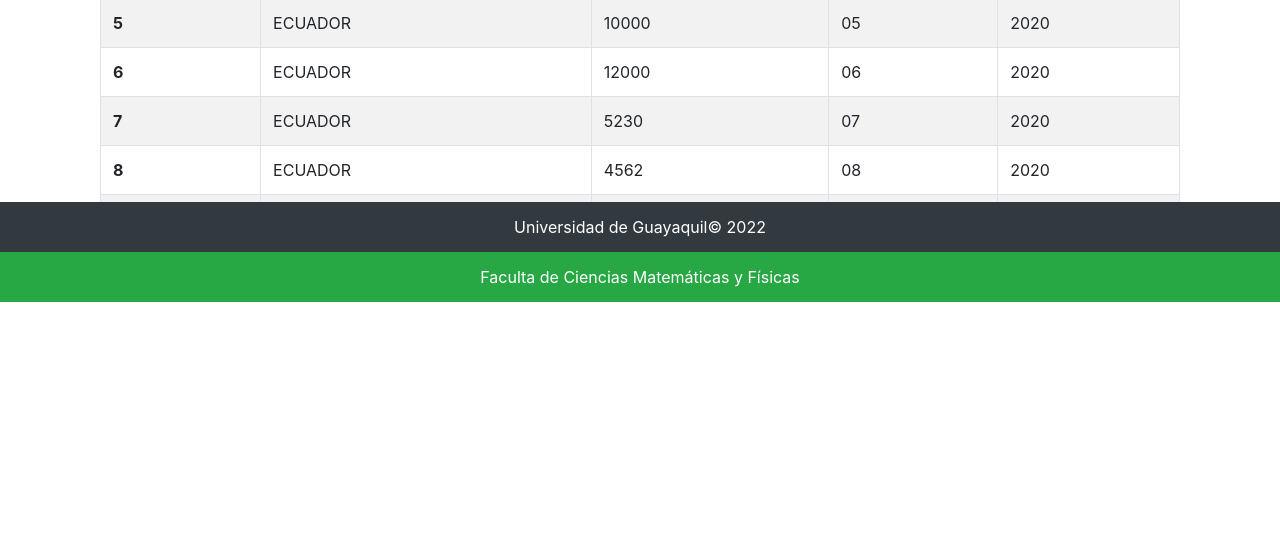
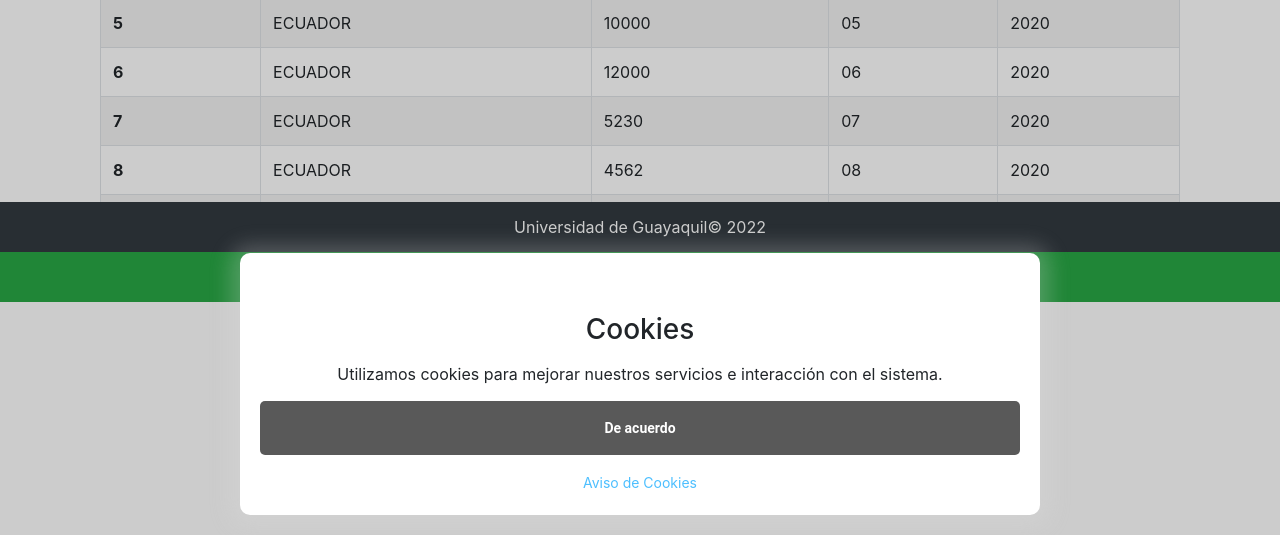
Before and after one commit to kgalarza95/proyecto_ug_php, a PHP site: page / in a window 1280 px wide. Shown: the part 2065-2600 px from the top of the page. Run offline with PHP 8.4, Linux system fonts and the light colour scheme; data comes from the database, SQL or seed files in the repository; data that the repository does not hold is empty; some libraries are stand-ins or nearby versions.

Commit message:
proceso final del proyectto, se agregan cookies

```diff
--- a/vista/index.php
+++ b/vista/index.php
@@ -2,7 +2,19 @@
 include("../config/conexion.php");
 $sql = "SELECT p.NOMBRE, pe.* FROM bd_php_p2.petroleo_p3 pe join bd_php_p2.pais p on p.id = pe.id_pais; ";
 
+
+// Si han aceptado la política
+if (isset($_REQUEST['politica-cookies'])) {
+   // Calculamos la caducidad, en este caso un año
+   $caducidad = time() + (60 * 60 * 24 * 365);
+   // Crea una cookie con la caducidad
+   setcookie('politica', 'true', $caducidad);
+}
+
+setcookie('politica', 'true', time() - 36000);
+
 ?>
+
 <!DOCTYPE html>
 <html lang="en" dir="ltr">
 
@@ -27,6 +39,86 @@ $sql = "SELECT p.NOMBRE, pe.* FROM bd_php_p2.petroleo_p3 pe join bd_php_p2.pais
       .table-wrapper-scroll-y {
          display: block;
       }
+
+      .aviso-cookies {
+         display: none;
+         background: #fff;
+         padding: 20px;
+         width: calc(100% - 40px);
+         max-width: 800px;
+         line-height: 150%;
+         border-radius: 10px;
+         position: fixed;
+         bottom: 20px;
+         left: 0;
+         right: 0;
+         margin: auto;
+         z-index: 100;
+         padding-top: 60px;
+         box-shadow: 0px 2px 20px 10px rgba(222, 222, 222, .25);
+         text-align: center;
+      }
+
+      .aviso-cookies.activo {
+         display: block;
+      }
+
+      .aviso-cookies .galleta {
+         max-width: 100px;
+         position: absolute;
+         top: -50px;
+         left: calc(50% - 50px);
+      }
+
+      .aviso-cookies .titulo,
+      .aviso-cookies .parrafo {
+         margin-bottom: 15px;
+      }
+
+      .aviso-cookies .boton {
+         width: 100%;
+         background: #595959;
+         border: none;
+         color: #fff;
+         font-family: 'Roboto', sans-serif;
+         text-align: center;
+         padding: 15px 20px;
+         font-weight: 700;
+         cursor: pointer;
+         transition: .3s ease all;
+         border-radius: 5px;
+         margin-bottom: 15px;
+         font-size: 14px;
+      }
+
+      .aviso-cookies .boton:hover {
+         background: #000;
+      }
+
+      .aviso-cookies .enlace {
+         color: #4DBFFF;
+         text-decoration: none;
+         font-size: 14px;
+      }
+
+      .aviso-cookies .enlace:hover {
+         text-decoration: underline;
+      }
+
+      .fondo-aviso-cookies {
+         display: none;
+         background: rgba(0, 0, 0, .20);
+         position: fixed;
+         z-index: 99;
+         width: 100vw;
+         height: 100vh;
+         top: 0;
+         left: 0;
+      }
+
+      .fondo-aviso-cookies.activo {
+         display: block;
+      }
    </style>
 </head>
 
@@ -34,6 +126,8 @@ $sql = "SELECT p.NOMBRE, pe.* FROM bd_php_p2.petroleo_p3 pe join bd_php_p2.pais
 <body>
    <?php include_once "../generales/nav_bar.php" ?>
    <div class="container">
+
+
       <!-- <main role="main" class="col-md-9 ml-sm-auto col-lg-10 px-md-4"> -->
       <main role="main" class="col-sm-12">
          <div class="d-flex justify-content-between flex-wrap flex-md-nowrap align-items-center pt-3 pb-2 mb-3 border-bottom">
@@ -94,12 +188,17 @@ $sql = "SELECT p.NOMBRE, pe.* FROM bd_php_p2.petroleo_p3 pe join bd_php_p2.pais
                </div>
             </div>
          </article>
-
-
       </main>
 
    </div>
 
+   <div class="aviso-cookies" id="aviso-cookies">
+      <h3 class="titulo">Cookies</h3>
+      <p class="parrafo">Utilizamos cookies para mejorar nuestros servicios e interacción con el sistema.</p>
+      <button class="boton" id="btn-aceptar-cookies">De acuerdo</button>
+      <a class="enlace" href="aviso_cookies.php" target="_blank">Aviso de Cookies</a>
+   </div>
+   <div class="fondo-aviso-cookies" id="fondo-aviso-cookies"></div>
 
 
    <!-- <script src="https://cdn.jsdelivr.net/npm/jquery@3.5.1/dist/jquery.slim.min.js" integrity="sha384-DfXdz2htPH0lsSSs5nCTpuj/zy4C+OGpamoFVy38MVBnE+IbbVYUew+OrCXaRkfj" crossorigin="anonymous"></script>
@@ -115,6 +214,63 @@ $sql = "SELECT p.NOMBRE, pe.* FROM bd_php_p2.petroleo_p3 pe join bd_php_p2.pais
 
    <?php include_once "../generales/footer.php"; ?>
    <?php include_once "../generales/scripts.php"; ?>
+
+
+   <script>
+      /* ésto comprueba la localStorage si ya tiene la variable guardada */
+      /*  function compruebaAceptaCookies() {
+           if (localStorage.aceptaCookies != 'true') {
+              cajacookies.style.display = 'block';
+           }
+        }*/
+
+      /* aquí guardamos la variable de que se ha
+      aceptado el uso de cookies así no mostraremos
+      el mensaje de nuevo */
+      /* function aceptarCookies() {
+          localStorage.aceptaCookies = 'true';
+          cajacookies.style.display = 'none';
+       }*/
+
+      /* ésto se ejecuta cuando la web está cargada */
+      $(document).ready(function() {
+         // compruebaAceptaCookies();
+
+
+      });
+
+      const botonAceptarCookies = document.getElementById('btn-aceptar-cookies');
+      const avisoCookies = document.getElementById('aviso-cookies');
+      const fondoAvisoCookies = document.getElementById('fondo-aviso-cookies');
+
+      dataLayer = [];
+      botonAceptarCookies.addEventListener('click', () => {
+         avisoCookies.classList.remove('activo');
+         fondoAvisoCookies.classList.remove('activo');
+
+         localStorage.setItem('cookies-aceptadas', true);
+
+         dataLayer.push({
+            'event': 'cookies-aceptadas'
+         });
+
+         const data = fetch("../controller/cookiesController.php?vl=10");
+         if (data.status === 200) {
+            const datos = data.json();
+            console.log(datos);
+         }
+
+
+      });
+      if (!localStorage.getItem('cookies-aceptadas')) {
+         avisoCookies.classList.add('activo');
+         fondoAvisoCookies.classList.add('activo');
+      } else {
+         dataLayer.push({
+            'event': 'cookies-aceptadas'
+         });
+      }
+   </script>
 </body>
 
 </html>
--- a/vista/login.php
+++ b/vista/login.php
@@ -53,7 +53,7 @@ include_once("../controller/login.php");
     <input type="text" id="inputEmail" name="inputEmail" class="form-control" placeholder="Usuario" required autofocus>
     <label for="inputPassword" class="sr-only">Contraseña</label>
     <input type="password" id="inputPassword" name="inputPassword" class="form-control" placeholder="Contraseña" required>
-    <div class="checkbox mb-3">
+    <div class="checkbox mb-3 d-none">
       <label>
         <input type="checkbox" value="remember-me"> Recordarme
       </label>
```
Also changed, not shown: controller/cookiesController.php (added, +30 -0 lines), vista/aviso_cookies.php (added, +143 -0 lines), vista/nosotros.php (+12 -12 lines).
